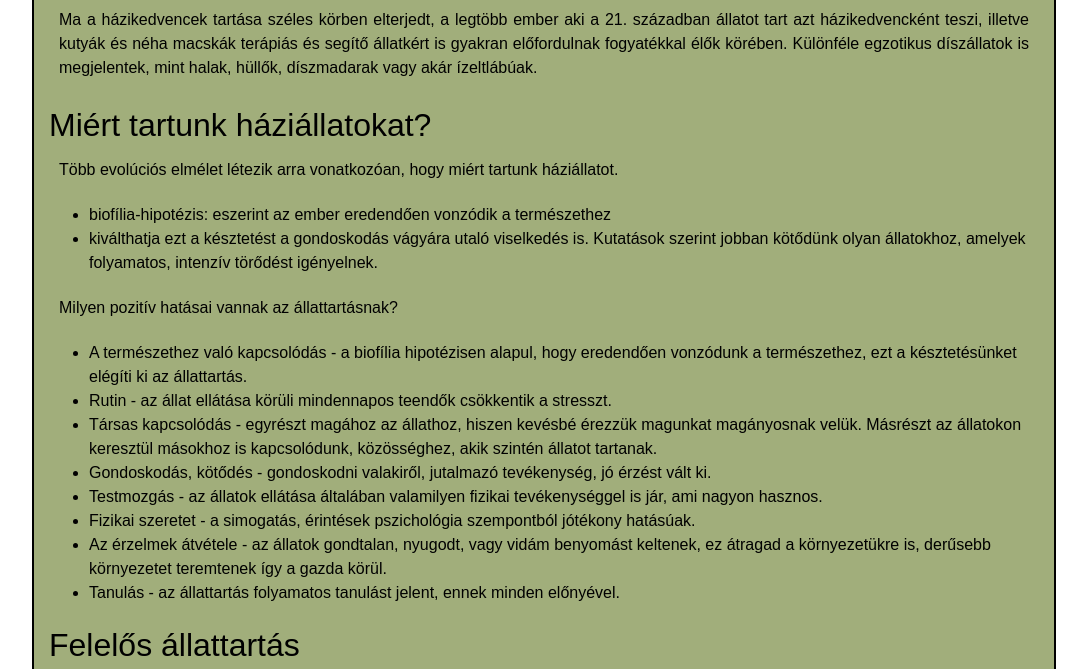
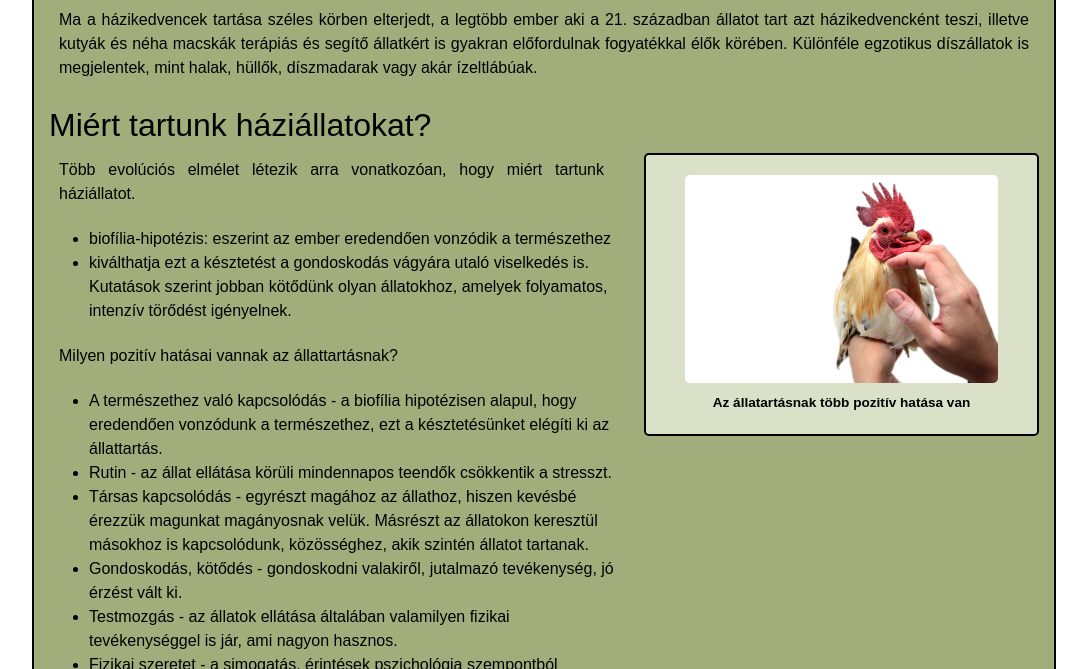
Before and after one commit to konczeszter79/Haziallatok, a plain HTML site: page index.html in a window 1280 px wide. Shown: the part 836-1505 px from the top of the page, without its empty margins (96-1183 px from the left). Drawn offline with nearby package versions, Linux system fonts and the light colour scheme.

Commit message:
főoldal Miért tartunk részbe kép illeszteése

```diff
--- a/index.html
+++ b/index.html
@@ -118,7 +118,9 @@
             <div class="col-12">
                 <h2 id="miert">Miért tartunk háziállatokat?</h2>
             </div>
-            <div class="col-12">
+
+
+            <div class="col-12 col-md-7">
                 <p>Több evolúciós elmélet létezik arra vonatkozóan, hogy miért tartunk háziállatot.</p>
 
                 <ul>
@@ -127,8 +129,6 @@
                         kötődünk
                         olyan állatokhoz, amelyek folyamatos, intenzív törődést igényelnek.</li>
                 </ul>
-            </div>
-            <div class="col-12">
                 <p>Milyen pozitív hatásai vannak az állattartásnak?</p>
 
                 <ul>
@@ -161,6 +161,13 @@
                     <li>Tanulás - az állattartás folyamatos tanulást jelent, ennek minden előnyével.</li>
                 </ul>
             </div>
+            <div class="col-md-5">
+                <div class="img">
+                    <img class="mx-auto d-block" src="./img/fooldal/kapcsolódás.jpg" alt="Kapcsolódás">
+                    <p>Az állatartásnak több pozitív hatása van</p>
+                </div>
+            </div>
+
         </div>
         <div class="row">
             <div class="col-12">
```
Also changed, not shown: img/fooldal/kapcsolódás.jpg (added), 1 other file.
